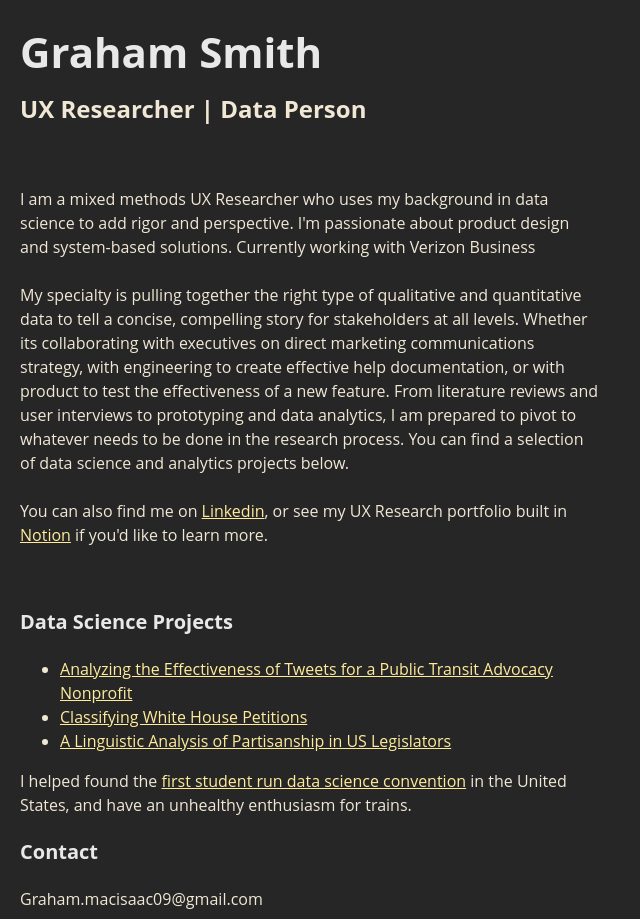
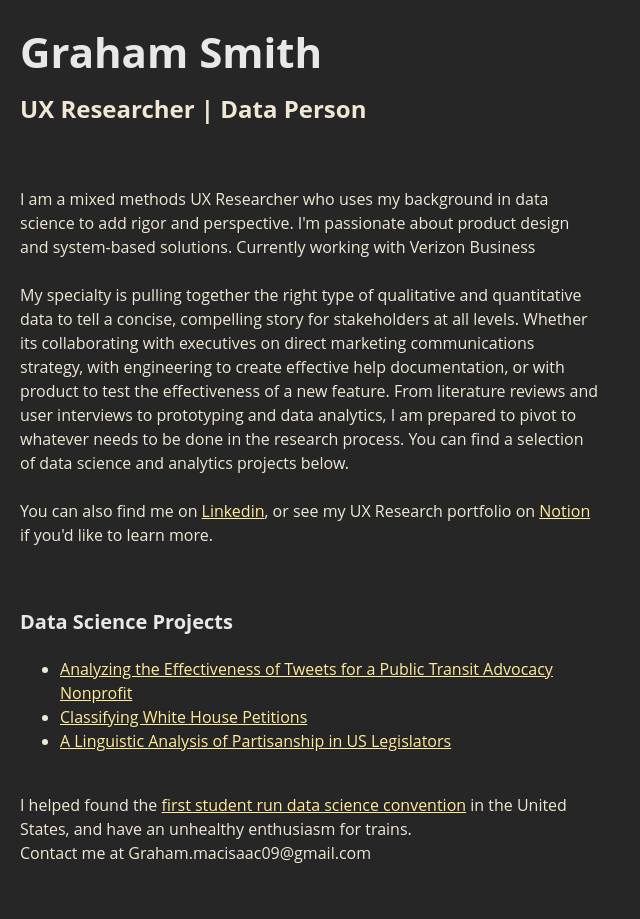
Before and after one commit to johnnycopes/graham-macisaac, a Jekyll site: the page index.html, which Jekyll copies as it is, in a window 1280 px wide. Shown: the whole page, without its empty margins (0-640 px from the left). Built offline with Jekyll 4.4.1, drawn with Linux system fonts in a browser that asks for light colours.

Commit message:
small portfolio tweaks

```diff
--- a/index.html
+++ b/index.html
@@ -51,7 +51,7 @@ I am a mixed methods UX Researcher who uses my background in data science to add
 <br>
 My specialty is pulling together the right type of qualitative and quantitative data to tell a concise, compelling story for stakeholders at all levels. Whether its collaborating with executives on direct marketing communications strategy, with engineering to create effective help documentation, or with product to test the effectiveness of a new feature. From literature reviews and user interviews to prototyping and data analytics, I am prepared to pivot to whatever needs to be done in the research process. You can find a selection of data science and analytics projects below.<br>
 <br>
-You can also find me on <a href="https://www.linkedin.com/in/graham-m-smith/">Linkedin</a>, or see my UX Research portfolio built in <a href="https://www.notion.so/graham-macisaac/Graham-M-Smith-269222e9e71441b3b405b9f2b6741d28">Notion</a> if you'd like to learn more.
+You can also find me on <a href="https://www.linkedin.com/in/graham-m-smith/">Linkedin</a>, or see my UX Research portfolio on <a href="https://www.notion.so/graham-macisaac/Graham-M-Smith-269222e9e71441b3b405b9f2b6741d28">Notion</a> if you'd like to learn more.
 </p>
 <br>
 <h3>Data Science Projects</h3>
@@ -59,8 +59,8 @@ You can also find me on <a href="https://www.linkedin.com/in/graham-m-smith/">Li
 <li><a href='https://graham-macisaac.github.io/Transit-Tweets/'>Analyzing the Effectiveness of Tweets for a Public Transit Advocacy Nonprofit </a></li>
 <li><a href='https://palautatan.github.io/project141b/'>Classifying White House Petitions</a></li>
 <li><a href='https://github.com/Graham-MacIsaac/Graham-Macisaac.github.io/blob/master/Undergrad%20Data%20Science%20Projects/US%20Legislature%20NLP.pdf'>A Linguistic Analysis of Partisanship in US Legislators</a></li>
-</ul>
+</ul><br>
 I helped found the <a href= 'https://www.facebook.com/iidatascience'>first student run data science convention</a> in the United States, and have an unhealthy enthusiasm for trains.<br>
-<h3>Contact</h3>
-Graham.macisaac09@gmail.com
+
+Contact me at Graham.macisaac09@gmail.com
 <br>
```
